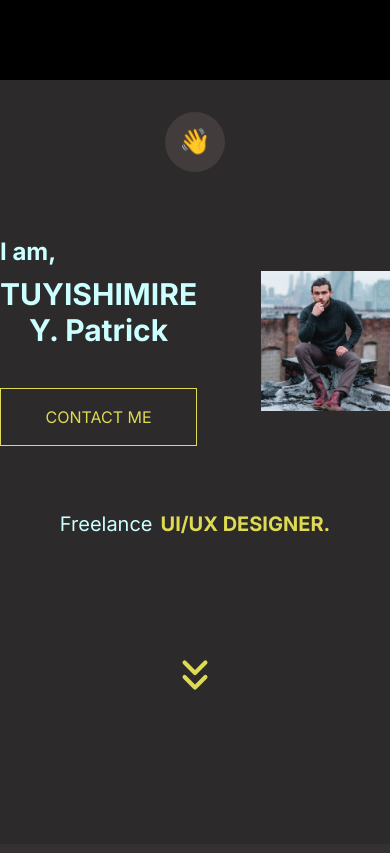
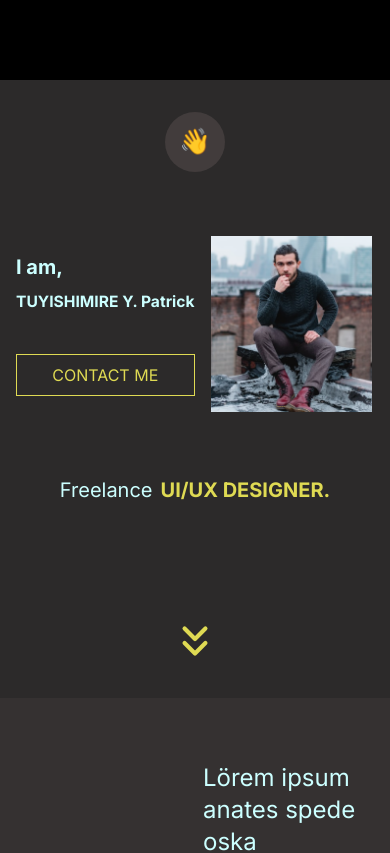
Before and after one commit to PatrickTUy/portfolio, a React (Create React App) app: page / in a window 390 px wide. Shown: the top 853 px of the page. Built offline with nearby package versions, Linux system fonts and the light colour scheme.

Commit message:
worked on responsiveness of home

```diff
--- a/src/App.jsx
+++ b/src/App.jsx
@@ -8,9 +8,9 @@ import Contact from './pages/Contact';
 
 function App() {
   return (
-    <div className="h-full w-full">
+    <div className="h-full w-[100%]">
       <TopBar />
-      <div className="sections">
+      <div className="sections w-full">
         <Home />
         <About />
         <Work />
--- a/src/components/TopBar.jsx
+++ b/src/components/TopBar.jsx
@@ -2,7 +2,7 @@ import React from 'react'
 
 const TopBar = () => {
   return (
-    <div className='fixed w-full top-0 h-[80px] bg-black z-20'>
+    <div className='fixed w-[100vw] top-0 h-[80px] bg-black z-20'>
 
     </div>
   )
--- a/src/index.css
+++ b/src/index.css
@@ -28,6 +28,16 @@ code {
 .sections > * {
   width: 100%;
   height: calc(100vh - 80px);
+}
+@media (max-width: 600px) {
+
+  .sections {
+    width: 100%;
+    height: fit-content;
+  }
+  .sections > * {
+    height:fit-content;
+  }
 }
 
 /* progress bar  chrome */
--- a/src/pages/Home.jsx
+++ b/src/pages/Home.jsx
@@ -3,24 +3,24 @@ import { FiChevronsDown } from 'react-icons/fi';
 
 const Home = () => {
   return (
-    <div className="relative mx-auto bg-[#2c2a2a]  py-8 mmd:px-8 xlg:px-56   xlg:pt-12">
+    <div className="relative mx-auto bg-[#2c2a2a]  py-8 px-4 mmd:px-8 xlg:px-48   xlg:pt-12">
       <div className=" flex h-[60px] w-[60px] mmd:w-[100px] mmd:h-[100px] bg-light rounded-full mx-auto justify-center items-center text-[1.58rem] mmd:text-[2.8rem]">
         👋
       </div>
-      <div className="w-full flex items-center mt-16 gap-16">
+      <div className="w-full flex items-center mt-16 gap-4 mmd:gap-16">
         <div className="flex flex-col ">
           <div className="flex flex-col gap-2">
-            <h1 className="w-fit font-inter font-bold text-2xl text-white mmd:text-3xl md:text-4xl">
+            <h1 className="w-fit font-inter font-bold text-[1.25rem] text-white mmd:text-3xl md:text-4xl">
               I am,
             </h1>
 
             <div className="flex flex-col gap-0 justify-start items-center xlg:flex-row mmd:gap-2 md:gap-4 ">
-              <h1 className="w-fit font-inter font-bold text-3xl text-white mmd:text-4xl md:text-5xl">
-                TUYISHIMIRE
+              <h1 className="w-fit font-inter font-bold text-[4vw] text-white md:text-5xl">
+                TUYISHIMIRE Y. Patrick
               </h1>
-              <h1 className="w-fit font-inter font-bold text-3xl text-white mmd:text-4xl md:text-5xl">
-                Y. Patrick
-              </h1>
+              {/* <h1 className="w-fit font-inter font-bold text-3xl text-white mmd:text-4xl md:text-5xl">
+
+              </h1> */}
             </div>
             <h1 className="hidden gap-2 font-inter text-white text-xl mmd:flex mmd:text-xl md:text-3xl mt-8">
               Freelance{' '}
@@ -28,18 +28,13 @@ const Home = () => {
                 UI/UX DESIGNER.
               </span>
             </h1>
-            <button className="min-w-[190px] max-w-[250px] mt-8 border border-yellow py-4 px-8 text-center font-inter text-yellow">
+            <button className="min-w-[150px] max-w-[250px] mt-8 border border-yellow py-2 mmd:py-4 px-4 mmd:px-8 text-center font-inter text-yellow">
               CONTACT ME
             </button>
           </div>
         </div>
-        <div className="w-[45%]">
-          <img
-            src="./image.png"
-            width="400px"
-            alt=""
-            className="object-cover"
-          />
+        <div className="w-[45%] min-w-[150px] max-w-[400px]">
+          <img src="./image.png" alt="" className="object-fit w-full" />
         </div>
       </div>
       <h1 className="flex w-fit gap-2 font-inter text-white text-xl mmd:hidden mmd:text-xl md:text-3xl mt-16 mx-auto">
```
